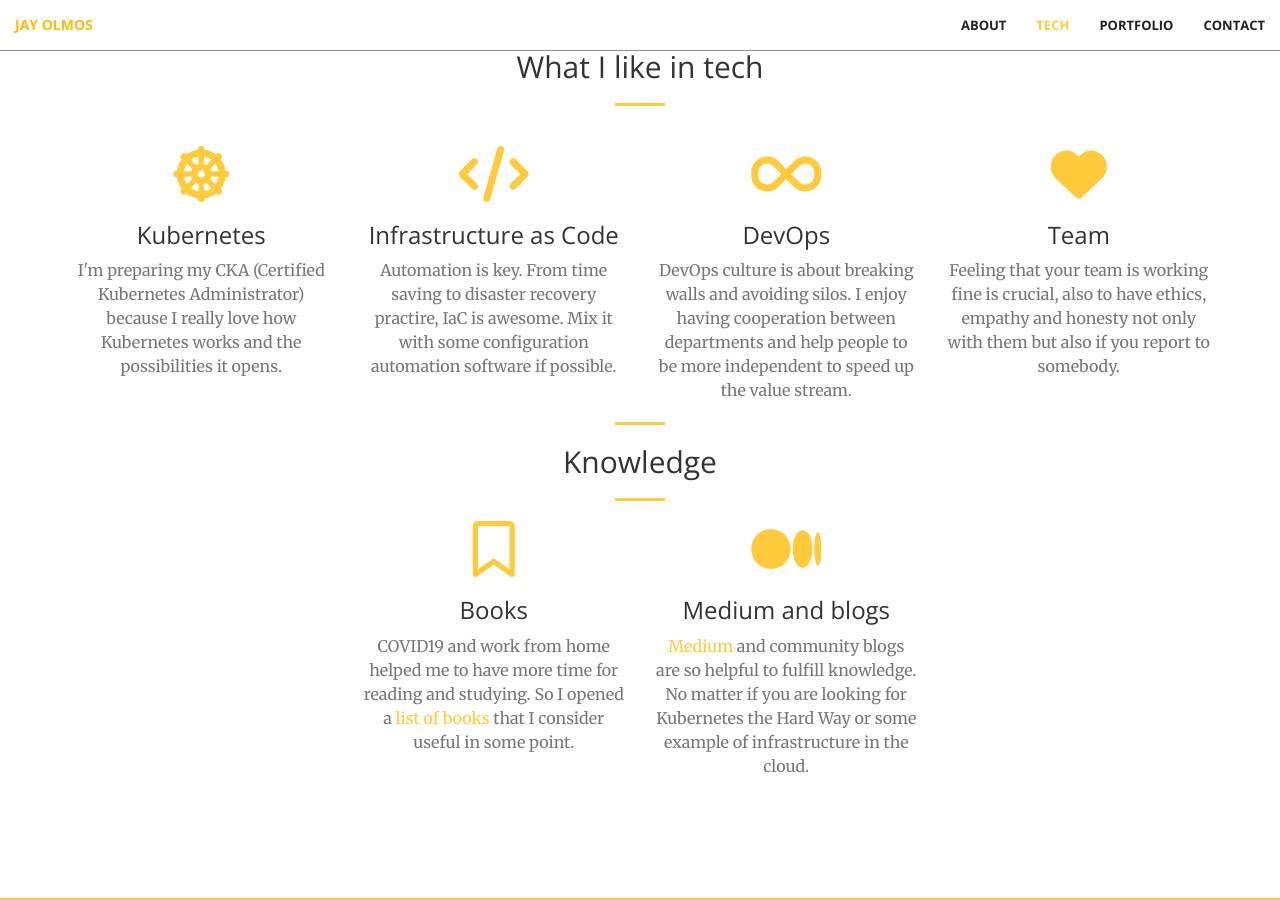
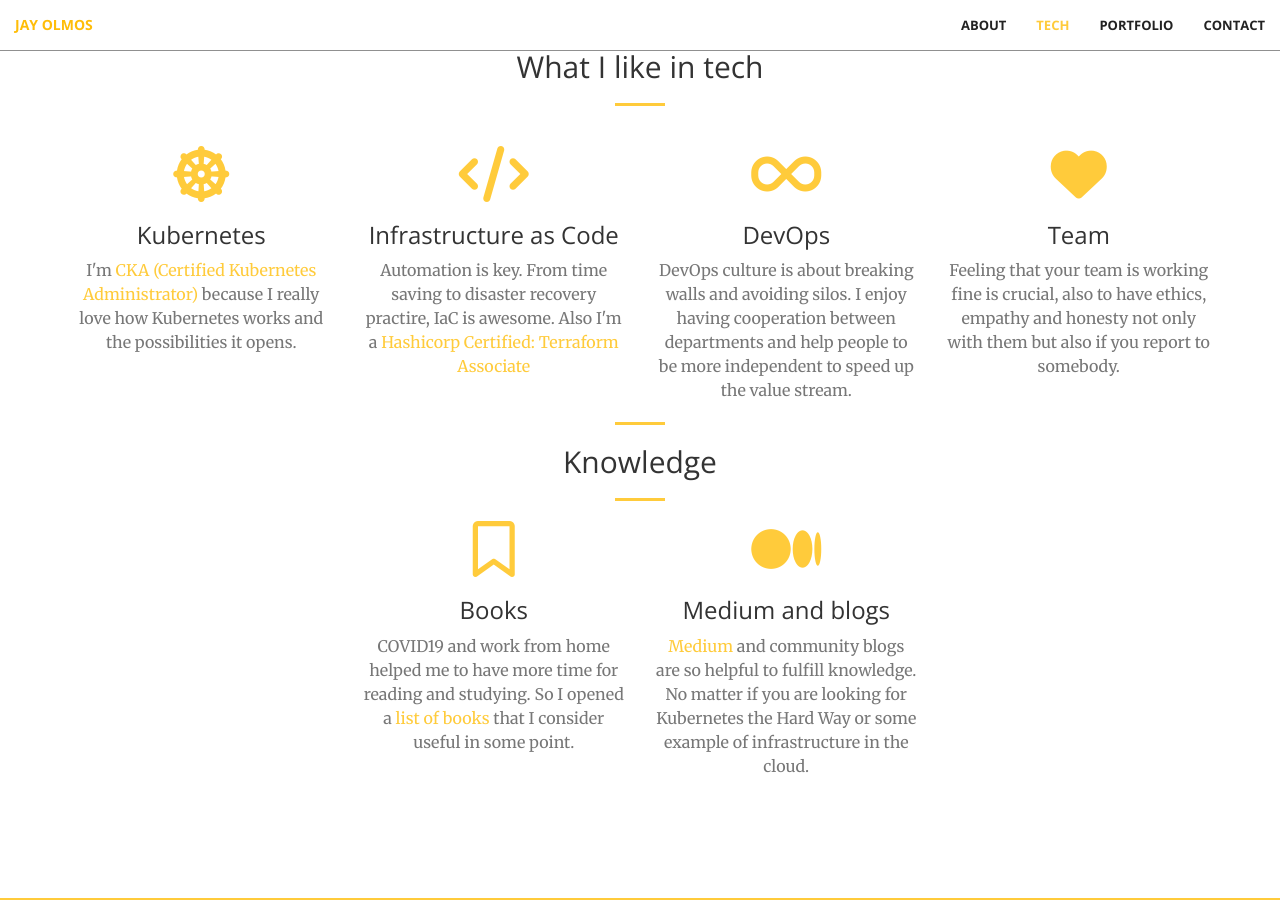
Before and after one commit to jayolmos/wen, a Jekyll site: the page built from index.markdown, in a window 1280 px wide and 900 px high, scrolled down 1556 px. Built offline with Jekyll 4.4.1, drawn with Linux system fonts in a browser that asks for light colours; nearby versions of some CDN libraries.

Commit message:
update certs

```diff
--- a/_includes/services.html
+++ b/_includes/services.html
@@ -13,14 +13,14 @@
                 <div class="service-box">
                     <i class="fas fa-4x fa-dharmachakra wow bounceIn text-primary"></i>
                     <h3>Kubernetes</h3>
-                    <p class="text-muted">I'm preparing my CKA (Certified Kubernetes Administrator) because I really love how Kubernetes works and the possibilities it opens.</p>
+                    <p class="text-muted">I'm <a target="_blank" href="https://www.credly.com/badges/3a029c78-f6a3-487f-8f7a-79910ca73288/">CKA (Certified Kubernetes Administrator)</a> because I really love how Kubernetes works and the possibilities it opens.</p>
                 </div>
             </div>
             <div class="col-lg-3 col-md-6 text-center">
                 <div class="service-box">
                     <i class="fas fa-4x fa-code wow bounceIn text-primary" data-wow-delay=".1s"></i>
                     <h3>Infrastructure as Code</h3>
-                    <p class="text-muted">Automation is key. From time saving to disaster recovery practire, IaC is awesome. Mix it with some configuration automation software if possible.</p>
+                    <p class="text-muted">Automation is key. From time saving to disaster recovery practire, IaC is awesome. Also I'm a <a target="_blank" href="https://www.credly.com/badges/51c1689a-de6b-4e38-af8d-08777cccc244">Hashicorp Certified: Terraform Associate</a></p>
                 </div>
             </div>
             <div class="col-lg-3 col-md-6 text-center">
```
